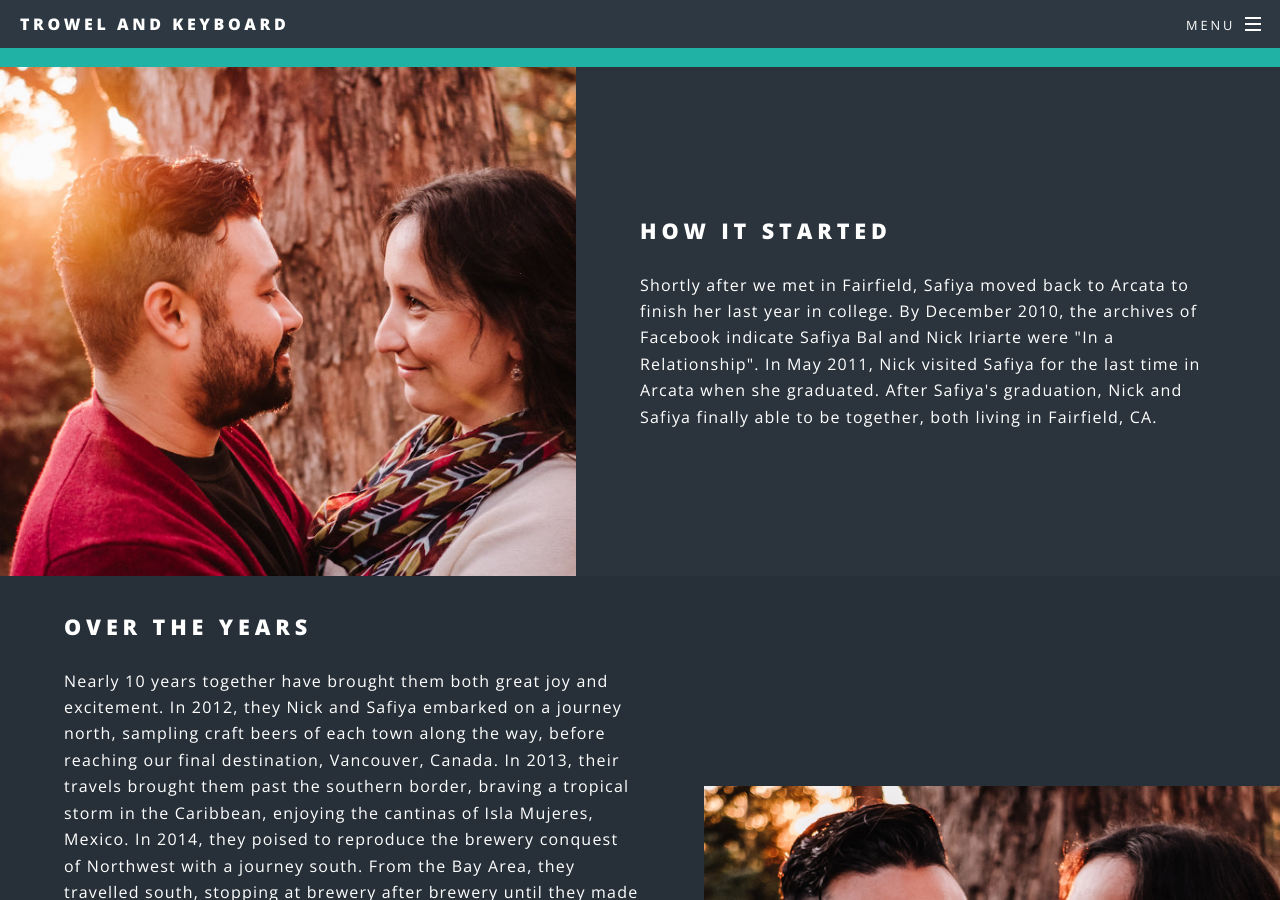
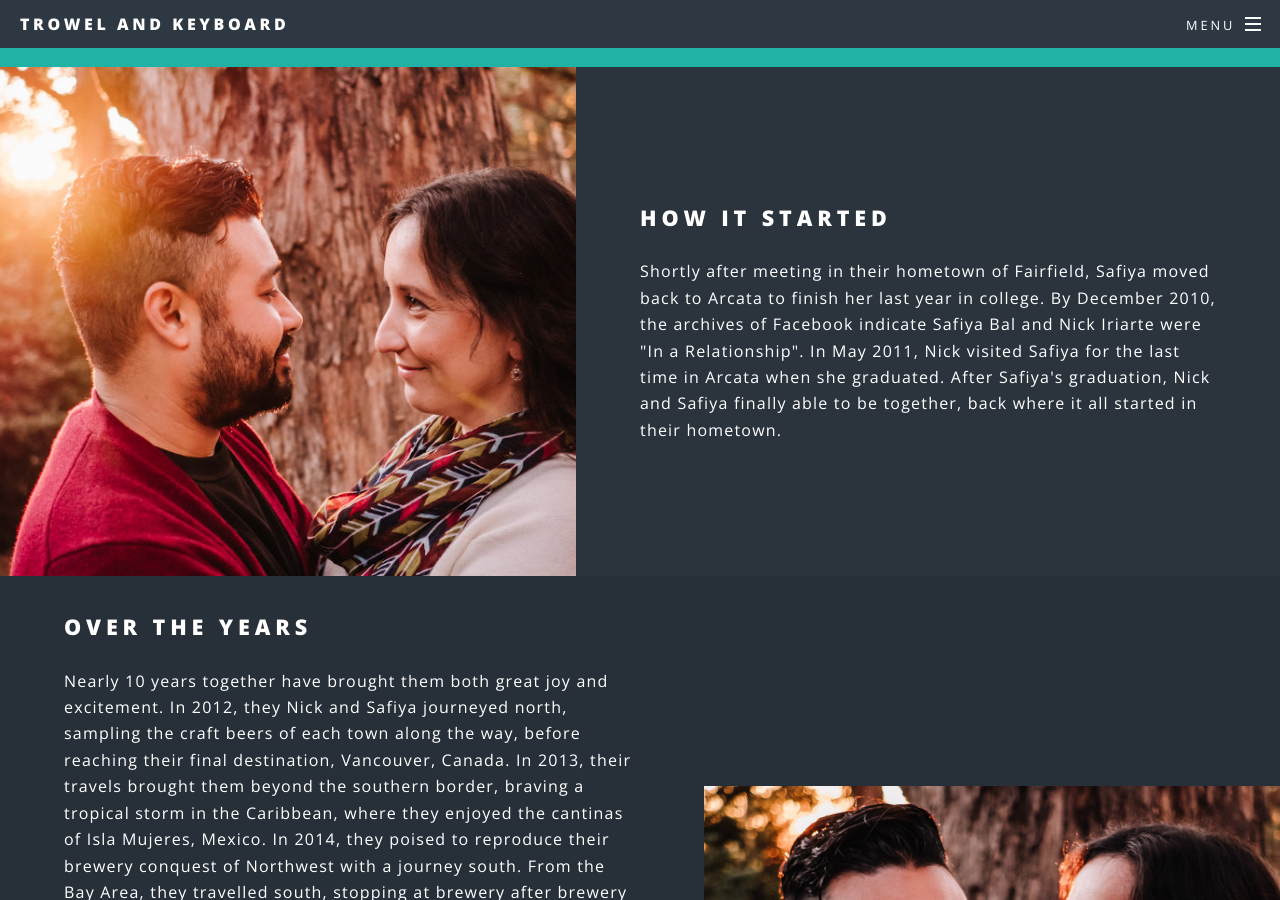
Before and after one commit to trowelandkeyboard/trowelandkeyboard.github.io, a Jekyll site: the page built from index.html, in a window 1280 px wide and 900 px high, scrolled down 1354 px. Built offline with Jekyll 4.4.1, drawn with Linux system fonts in a browser that asks for light colours; some of the changed text lies outside the part shown.

Commit message:
More text edits

```diff
--- a/index.html
+++ b/index.html
@@ -38,10 +38,10 @@ layout: landing
 							<div class="image"><img src="images/pic01.jpg" alt="" /></div><div class="content">
 								<h2>How it Started<br />
 								</h2>
-								<p>Shortly after we met in Fairfield, Safiya moved back to Arcata to finish her last year in college.
+								<p>Shortly after meeting in their hometown of Fairfield, Safiya moved back to Arcata to finish her last year in college.
 								By December 2010, the archives of Facebook indicate Safiya Bal and Nick Iriarte were "In a Relationship".
 								In May 2011, Nick visited Safiya for the last time in Arcata when she graduated.
-								After Safiya's graduation, Nick and Safiya finally able to be together, both living in Fairfield, CA.</p>
+								After Safiya's graduation, Nick and Safiya finally able to be together, back where it all started in their hometown.</p>
 							</div>
 						</section>
 						<section class="spotlight">
@@ -49,14 +49,14 @@ layout: landing
 								<h2>Over the Years<br />
 								</h2>
 								<p>Nearly 10 years together have brought them both great joy and excitement.
-								In 2012, they Nick and Safiya embarked on a journey north, sampling craft beers of each town along the way, before reaching our final destination, Vancouver, Canada.
-								In 2013, their travels brought them past the southern border, braving a tropical storm in the Caribbean, enjoying the cantinas of Isla Mujeres, Mexico.
-								In 2014, they poised to reproduce the brewery conquest of Northwest with a journey south.
+								In 2012, they Nick and Safiya journeyed north, sampling the craft beers of each town along the way, before reaching their final destination, Vancouver, Canada.
+								In 2013, their travels brought them beyond the southern border, braving a tropical storm in the Caribbean, where they enjoyed the cantinas of Isla Mujeres, Mexico.
+								In 2014, they poised to reproduce their brewery conquest of Northwest with a journey south.
 								From the Bay Area, they travelled south, stopping at brewery after brewery until they made it San Diego, the craft beer mecca of Southern California.
-								Both Nick and Safiya, working hard on their careers, found solace in their countles trips to the Wigwam, in Truckee, which has become almost like a second home.
-								Vacations were few and far between, but they made the most of spending time with friends and family locally.
-								Whether it was yelling "Hazaa!" at the Northern California Rennaissance Faire, visiting Safiya's family in Phoenix, AZ, exploring Charles Dicken's London at the Christmas Dicken's Fair, or simply having brunch with friends, they were happy to enjoy life with each other.
-								After a long hiatus from having a hiatus, in 2018, we were afforded the wonderful opportunity to visit Maui, where they hiked in flip flops, explored the jungle, and laid on the beach.
+								Both Nick and Safiya, working hard on their careers, found solace in their countles trips to the Wigwam, in Truckee, which became a second home.
+								For some time, vacations were few and far between, but they made the most of spending time with friends and family locally.
+								Whether it was yelling "Hazaa!" at the Northern California Rennaissance Faire, visiting family in Phoenix, AZ, exploring "London" at the Great Dicken's Fair, or simply having brunch with friends, life together was always full of great times.
+								After a long hiatus from having a hiatus, in 2018, they were afforded the wonderful opportunity to visit Maui, where they hiked in flip flops, explored the jungle, and laid on the beach.
 								The hard work they put into their careers would eventually pay off.
 								After many years bouncing between archaeology field projects, Safiya is now set in a stable position, and Nick grinded his way from being a technician to a Security Engineer.
 								In 2019, Nick and Safiya joined the "Homeowner's Club", buying their first home in Richmond, CA.
```
